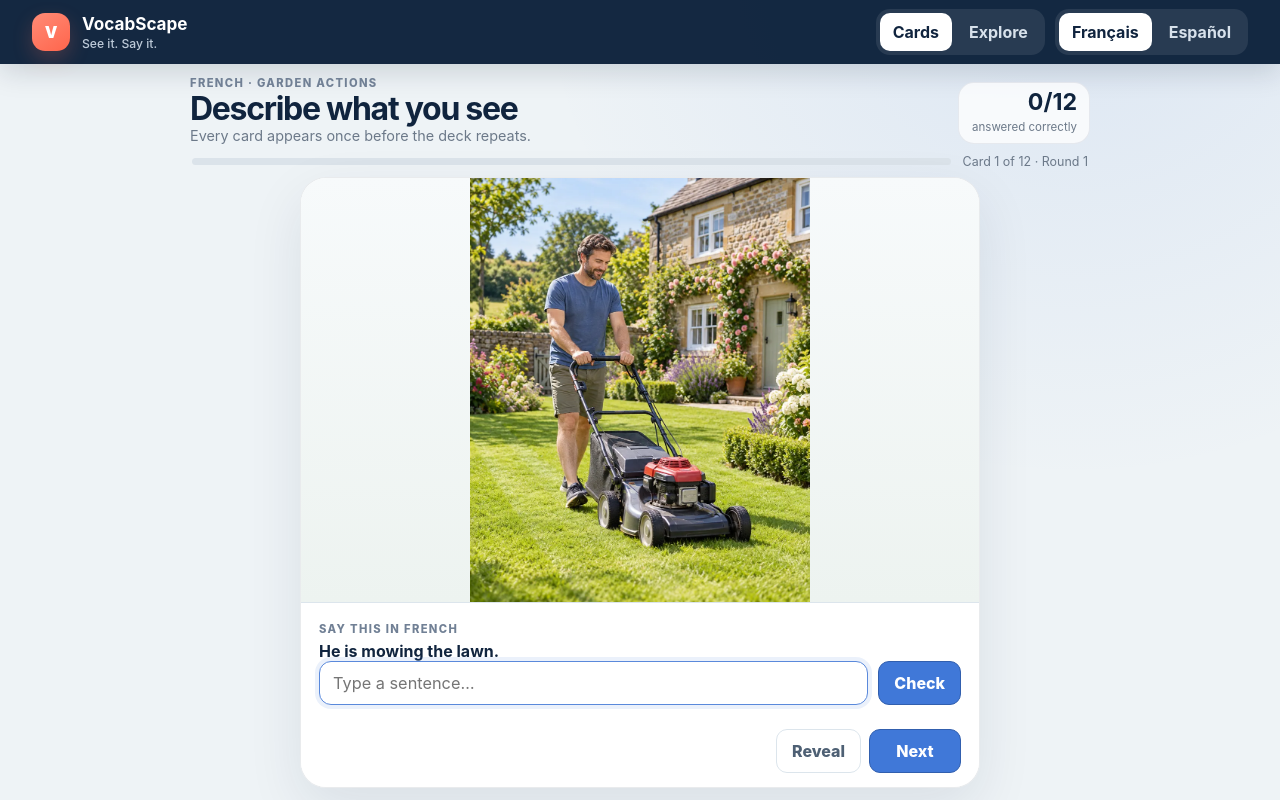
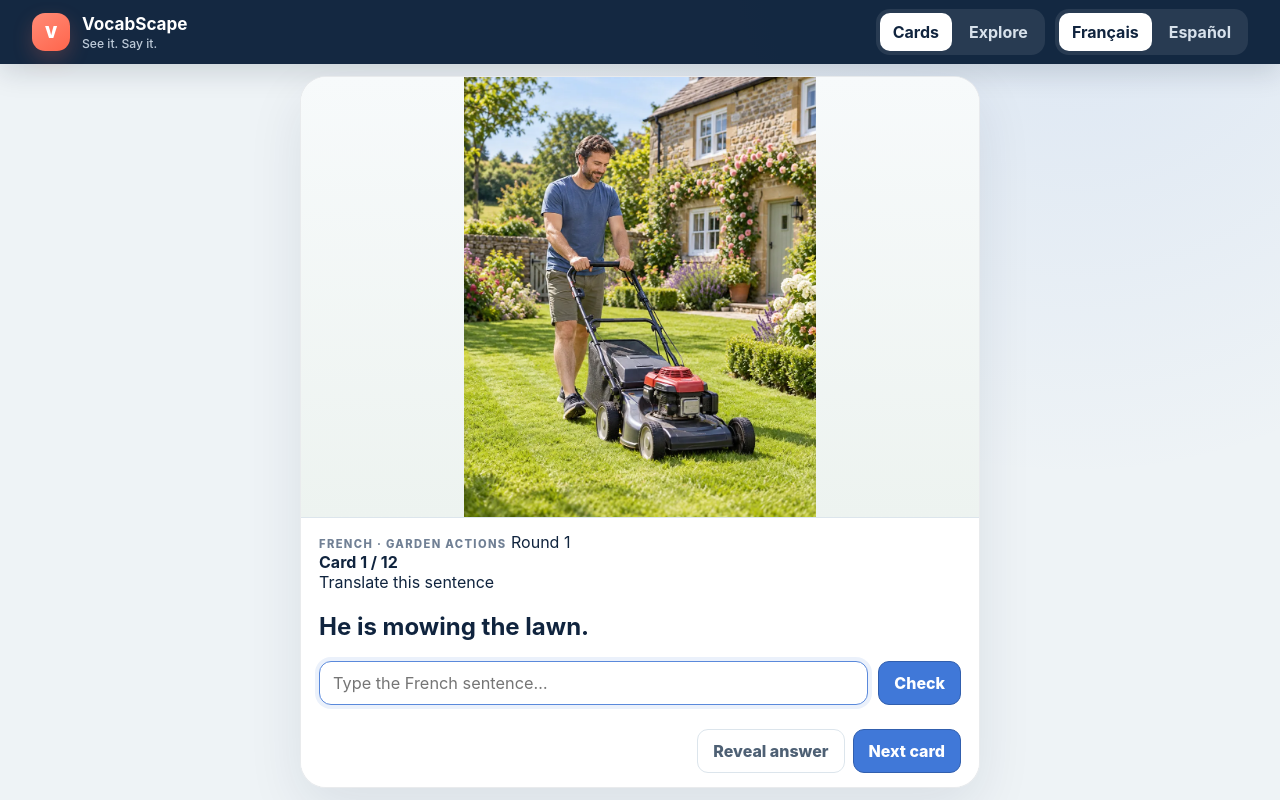
Before and after one commit to pelld/VocabScape, a Svelte app: page / in a window 1280 px wide. Built offline with nearby package versions, Linux system fonts and the light colour scheme.

Commit message:
Redesign flashcards as responsive split layout

```diff
--- a/src/App.svelte
+++ b/src/App.svelte
@@ -39,8 +39,7 @@
   $: currentCard = actionDeck.objects[currentIndex];
   $: currentTerm = currentCard.terms[language];
   $: currentExploreScene = exploreScenes[exploreIndex];
-  $: knownCount = actionDeck.objects.filter((card: any) => stateFor(card).correct > 0).length;
-  $: progressPercent = Math.round((knownCount / actionDeck.objects.length) * 100);
+  $: roundProgress = Math.round((position / actionDeck.objects.length) * 100);
 
   const asset = (file: string) => `${import.meta.env.BASE_URL}action-garden/${file}`;
 
@@ -204,35 +203,27 @@
 
   {#if view === "cards"}
     <main class="card-page">
-      <section class="deck-heading">
-        <div>
-          <div class="eyebrow">{languages[language].name} · Garden actions</div>
-          <h1>Describe what you see</h1>
-          <p>Every card appears once before the deck repeats.</p>
-        </div>
-
-        <div class="deck-stat">
-          <strong>{knownCount}/{actionDeck.objects.length}</strong>
-          <span>answered correctly</span>
-        </div>
-      </section>
-
-      <div class="progress-row">
-        <div class="progress-track">
-          <div class="progress-fill" style={`width:${progressPercent}%`}></div>
-        </div>
-        <span>Card {position} of {actionDeck.objects.length} · Round {round}</span>
-      </div>
-
       <section class="flashcard">
         <div class="flashcard-media">
           <img src={asset(currentCard.asset)} alt={currentCard.concept} draggable="false" />
         </div>
 
         <div class="flashcard-body">
+          <div class="card-meta">
+            <div>
+              <span class="eyebrow">{languages[language].name} · Garden actions</span>
+              <span class="round-label">Round {round}</span>
+            </div>
+            <strong>Card {position} / {actionDeck.objects.length}</strong>
+          </div>
+
+          <div class="card-progress" aria-hidden="true">
+            <div class="card-progress-fill" style={`width:${roundProgress}%`}></div>
+          </div>
+
           <div class="card-prompt">
-            <span class="eyebrow">Say this in {languages[language].name}</span>
-            <p class="hint">{currentCard.concept}</p>
+            <span class="prompt-label">Translate this sentence</span>
+            <h1>{currentCard.concept}</h1>
           </div>
 
           <div class="answer-row">
@@ -242,7 +233,7 @@
               autocomplete="off"
               autocapitalize="off"
               spellcheck="false"
-              placeholder="Type a sentence…"
+              placeholder={language === "fr" ? "Type the French sentence…" : "Type the Spanish sentence…"}
               onkeydown={handleKeydown}
             />
             <button class="primary" onclick={checkAnswer}>Check</button>
@@ -253,8 +244,8 @@
           </div>
 
           <div class="card-actions">
-            <button class="quiet" onclick={revealAnswer}>Reveal</button>
-            <button class="next-button" onclick={nextCard}>Next</button>
+            <button class="quiet" onclick={revealAnswer}>Reveal answer</button>
+            <button class="next-button" onclick={nextCard}>Next card</button>
           </div>
         </div>
       </section>
```
